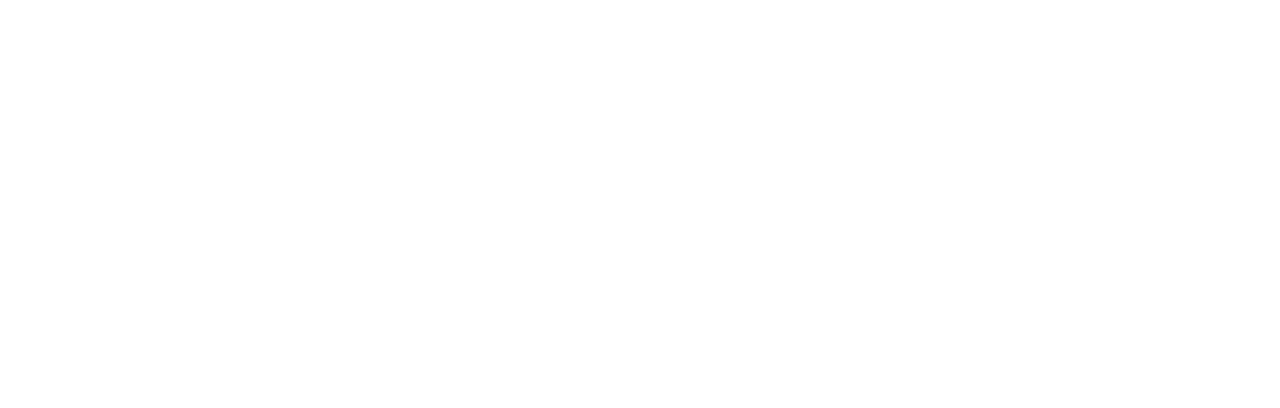
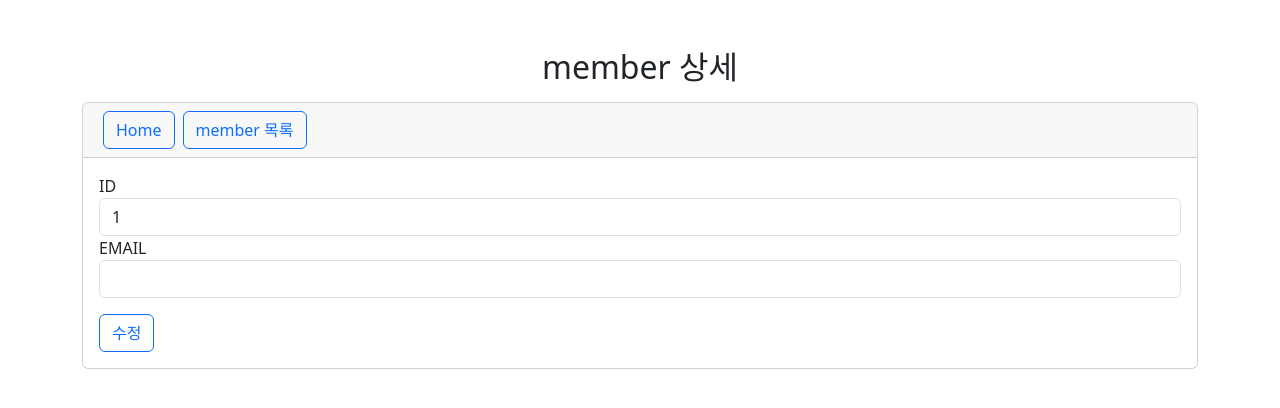
Before and after one commit to yoseop-yeom/sample-react-node18, a React (Create React App) app: page /members/1 in a window 1280 px wide. Before the commit this address had no page. Shown: the top 408 px of the page. Built offline with nearby package versions, Linux system fonts and the light colour scheme; no server answers.

Commit message:
fix: CRUD 화면 URL 수정, 단건 조회/수정 화면 통일

```diff
--- a/src/App.js
+++ b/src/App.js
@@ -3,18 +3,16 @@ import { BrowserRouter, Routes, Route } from "react-router-dom";
 import Home from "./pages/Home";
 import MemberList from "./pages/MemberList";
 import MemberAdd from "./pages/MemberAdd";
-import MemberView from "./pages/MemberView";
-import MemberEdit from "./pages/MemberEdit";
+import MemberDetail from "./pages/MemberDetail";
 
 function App() {
   return (
       <BrowserRouter>
         <Routes>
           <Route exact path="/"  element={<Home/>} />
-          <Route path="/list"  element={<MemberList/>} />
+          <Route path="/members"  element={<MemberList/>} />
           <Route path="/add"  element={<MemberAdd/>} />
-          <Route path="/edit/:id"  element={<MemberEdit/>} />
-          <Route path="/view/:id"  element={<MemberView/>} />
+          <Route path="/members/:id"  element={<MemberDetail/>} />
         </Routes>
       </BrowserRouter>
   );
--- a/src/pages/Home.js
+++ b/src/pages/Home.js
@@ -9,7 +9,7 @@ export default function Home() {
             <h2 className="text-center mt-5 mb-3">Home</h2>
           </div>
           <div className="card-body">
-            <p><Link to={`/list`} className="btn btn-outline-success">회원 목록 보기</Link></p>
+            <p><Link to={`/members`} className="btn btn-outline-success">회원 목록 보기</Link></p>
             <p><Link to={`/add`} className="btn btn-outline-success">회원 등록하기</Link></p>
           </div>
         </div>
--- a/src/pages/MemberAdd.js
+++ b/src/pages/MemberAdd.js
@@ -14,10 +14,10 @@ export default function MemberAdd() {
     const newMember = {
       email: email,
     };
-    axios.post(`${BASE_URI}`, newMember)
+    axios.post(`${BASE_URI}/`, newMember)
     .then((response) => {
       console.log("Member added successfully.");
-      navigate("/list");
+      navigate("/members");
     })
     .catch((error) => {
       console.log("Error while adding Member:", error);
@@ -30,7 +30,7 @@ export default function MemberAdd() {
         <div className="card">
           <div className="card-header">
             <Link className="btn btn-outline-primary mx-1" to="/">Home</Link>
-            <Link className="btn btn-outline-primary mx-1" to="/list">Member 목록</Link>
+            <Link className="btn btn-outline-primary mx-1" to="/members">Member 목록</Link>
           </div>
           <div className="card-body">
             <form>
--- a/src/pages/MemberEdit.js
+++ b/src/pages/MemberDetail.js
@@ -23,16 +23,16 @@ export default function BookEdit() {
 
   const navigate = useNavigate();
 
-  const handleSave = (event) => {
+  const handleUpdate = (event) => {
     event.preventDefault();
-    const newBook = {
+    const newMember = {
       id: id,
       email: email,
     };
-    axios.put(`${BASE_URI}/${id}`, newBook)
+    axios.put(`${BASE_URI}/${id}/`, newMember)
     .then((response) => {
       console.log("member edited successfully.");
-      navigate("/list");
+      navigate(BASE_URI);
     })
     .catch((error) => {
       console.log("Error while editing member:", error);
@@ -41,23 +41,23 @@ export default function BookEdit() {
 
   return (
       <div className="container">
-        <h2 className="text-center mt-5 mb-3">member 수정</h2>
+        <h2 className="text-center mt-5 mb-3">member 상세</h2>
         <div className="card">
           <div className="card-header">
             <Link className="btn btn-outline-primary mx-1" to="/">Home</Link>
-            <Link className="btn btn-outline-primary mx-1" to="/list">member 목록</Link>
+            <Link className="btn btn-outline-primary mx-1" to="/members">member 목록</Link>
           </div>
           <div className="card-body">
             <form>
               <div className="form-group">
                 <label htmlFor="id">ID</label>
                 <input
-                    onChange={(event) => {setId(event.target.value)}}
                     value={id}
                     type="text"
                     className="form-control"
                     id="id"
                     name="id"
+                    readOnly={true}
                     required>
                 </input>
               </div>
@@ -73,8 +73,8 @@ export default function BookEdit() {
                     required>
                 </input>
               </div>
-              <button onClick={handleSave} type="button" className="btn btn-outline-primary mt-3">
-                저장
+              <button onClick={handleUpdate} type="button" className="btn btn-outline-primary mt-3">
+                수정
               </button>
             </form>
           </div>
--- a/src/pages/MemberList.js
+++ b/src/pages/MemberList.js
@@ -60,8 +60,7 @@ export default function MemberList() {
                       <td>{member.id}</td>
                       <td>{member.email}</td>
                       <td>
-                        <Link to={`/view/${member.id}`} className="btn btn-outline-info mx-1">조회</Link>
-                        <Link to={`/edit/${member.id}`} className="btn btn-outline-success mx-1">수정</Link>
+                        <Link to={`${BASE_URI}/${member.id}`} className="btn btn-outline-info mx-1">상세</Link>
                         <button onClick={()=>handleDeleteConfirm(member.id)} className="btn btn-outline-danger mx-1">삭제</button>
                       </td>
                     </tr>
--- a/src/pages/MemberView.js
+++ /dev/null
@@ -1,55 +0,0 @@
-import React, {useState, useEffect} from 'react';
-import { Link, useParams, useNavigate } from "react-router-dom";
-import axios from 'axios';
-
-import { deleteMember } from './api';  // delete 공통 함수 : api.js
-
-export default function MemberView() {
-  const [id, setId] = useState(useParams().id);
-  const [member, setMember] = useState({id:0, email:''});
-
-  useEffect(() => {
-    axios.get(`/${id}`)
-    .then((response) => {
-      setMember(response.data);
-    })
-    .catch((error) => {
-      console.log("Error while geting member:", error);
-    })
-  }, []);
-
-  const navigate = useNavigate();
-
-  const handleDeleteConfirm = (id) => {
-    if (window.confirm("정말로 삭제하시겠습니까?")) {
-      deleteMember(id)           // delete 공통 함수 호출 : api.js
-      .then(() => {
-        console.log("member deleted successfully.");
-        navigate("/list");
-      })
-      .catch((error) => {
-        console.log("Error while deleting member:", error);
-      });
-    }
-  }
-
-  return (
-      <div className="container">
-        <h2 className="text-center mt-5 mb-3">member 조회</h2>
-        <div className="card">
-          <div className="card-header">
-            <Link className="btn btn-outline-primary mx-1" to="/">Home</Link>
-            <Link className="btn btn-outline-primary mx-1" to="/list">member 목록</Link>
-            <Link to={`/edit/${member.id}`} className="btn btn-outline-success mx-1">수정</Link>
-            <button onClick={()=>handleDeleteConfirm(member.id)} className="btn btn-outline-danger mx-1">삭제</button>
-          </div>
-          <div className="card-body">
-            <b className="text-muted">ID:</b>
-            <p>{member.id}</p>
-            <b className="text-muted">email:</b>
-            <p>{member.email}</p>
-          </div>
-        </div>
-      </div>
-  );
-}
--- a/src/pages/api.js
+++ b/src/pages/api.js
@@ -1,8 +1,10 @@
 import axios from 'axios';
+
+const BASE_URI = '/members'
 
 export const deleteMember = async (id) => {
   try {
-    const response = await axios.delete(`/${id}`);
+    const response = await axios.delete(`${BASE_URI}/${id}`);
   } catch (error) {
     throw error;
   }
```
